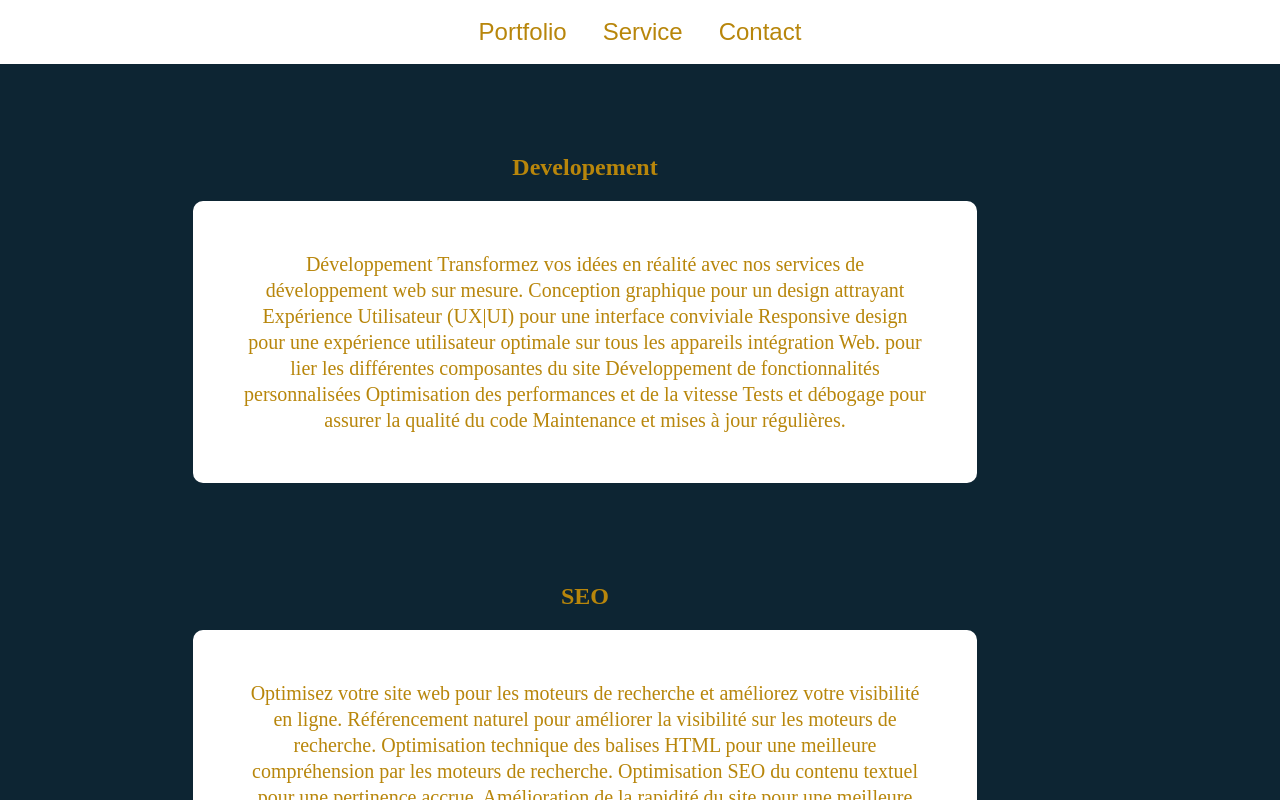
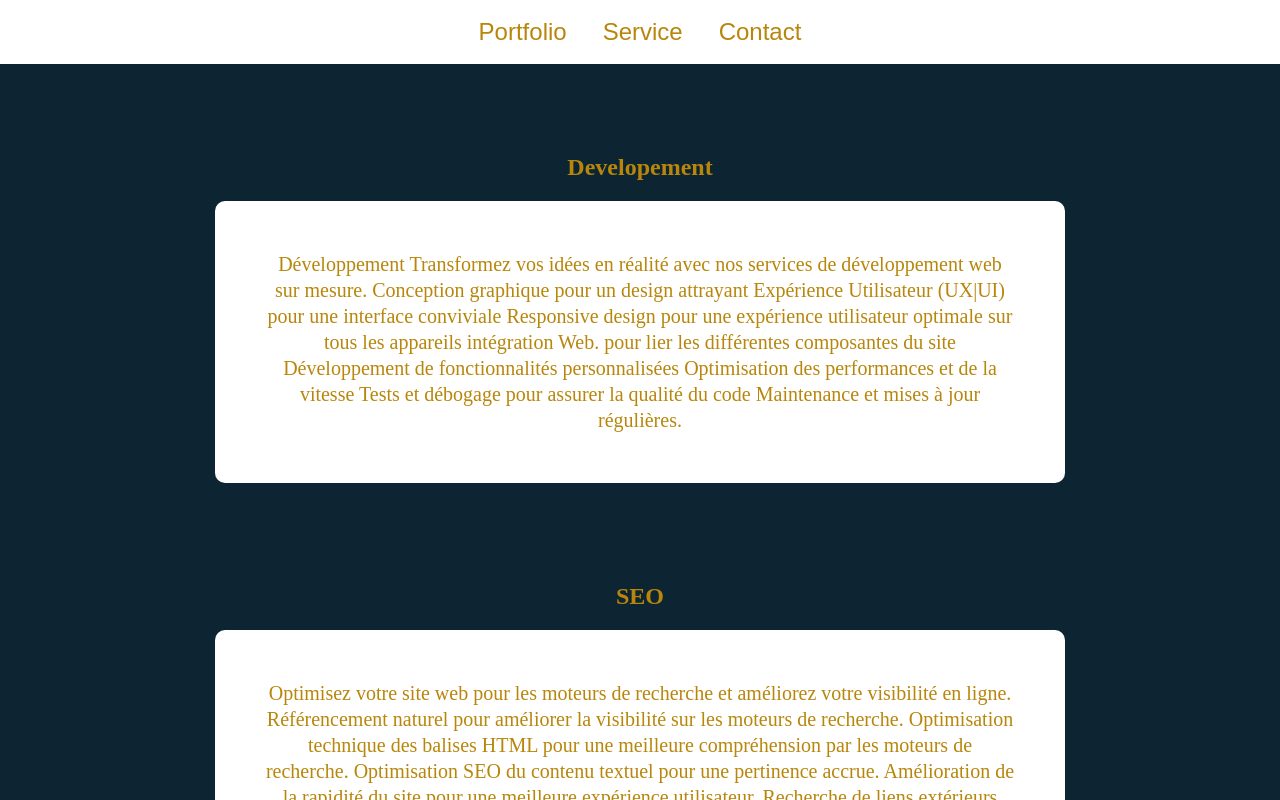
Before and after one commit to shif1986/portfolio-2, a React (Create React App) app: page /service in a window 1280 px wide. Shown: the top 800 px of the page. Built offline with nearby package versions, Linux system fonts and the light colour scheme.

Commit message:
mit a jour le composant Service

```diff
--- a/src/style/component/_service.scss
+++ b/src/style/component/_service.scss
@@ -1,5 +1,5 @@
 .container-service {
-    max-width: 1140px;
+    // max-width: 1140px;
     margin-inline: auto;
     padding-block: 70px;
     display: flex;
```
